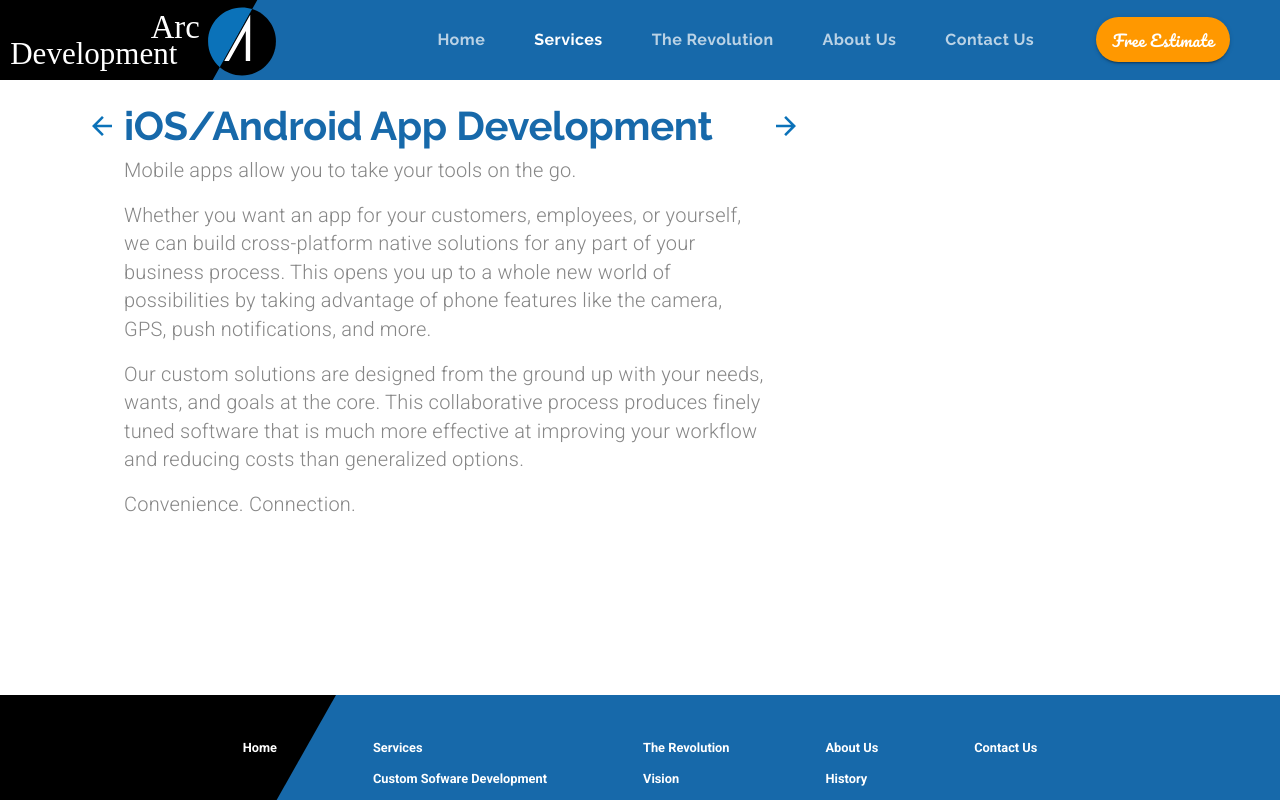
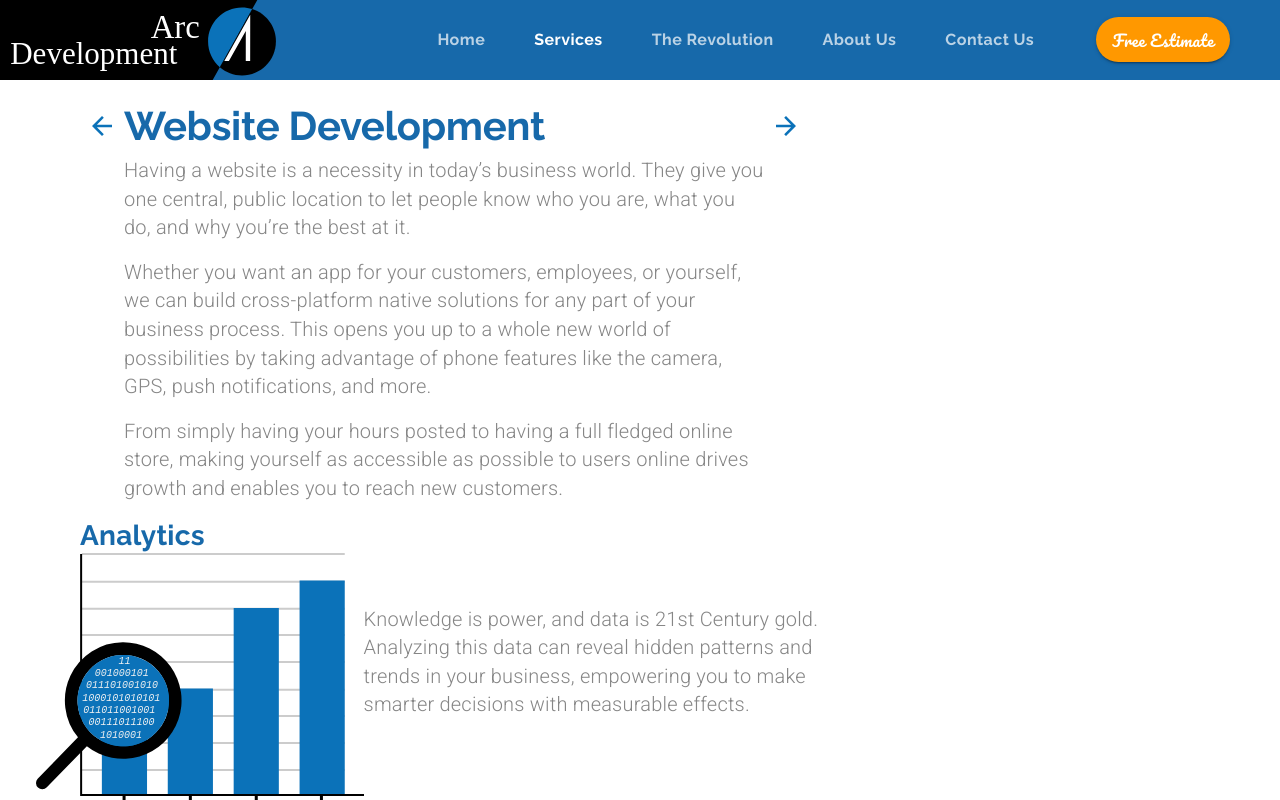
Before and after one commit to samandar-boymurodov/Arc-Development, a React (Create React App) app: page /websitedevelopment in a window 1280 px wide. Shown: the top 800 px of the page. Built offline with nearby package versions, Linux system fonts and the light colour scheme.

Commit message:
analytics section

```diff
--- a/src/components/WebDev.js
+++ b/src/components/WebDev.js
@@ -3,6 +3,10 @@
 
 import backArrow from "../assets/backArrow.svg";
 import forwardArrow from "../assets/forwardArrow.svg";
+import analytics from '../assets/analytics.svg'
+import seo from '../assets/seo.svg'
+import outreach from '../assets/outreach.svg'
+import ecommerce from '../assets/ecommerce.svg'
 
 const useStyles = makeStyles(theme => ({
     mainContainer: {
@@ -49,23 +53,16 @@
                 }}
             >
                 <Typography variant="h2" color="primary">
-                iOS/Android App Development
+                     Website Development
                 </Typography>
                 <Typography variant="body2" paragraph>
-                    Mobile apps allow you to take your tools on the go.
+                    Having a website is a necessity in today’s business world. They give you one central, public location to let people know who you are, what you do, and why you’re the best at it.
                 </Typography>
                 <Typography variant="body2" paragraph>
                     Whether you want an app for your customers, employees, or yourself, we can build cross-platform native solutions for any part of your business process. This opens you up to a whole new world of possibilities by taking advantage of phone features like the camera, GPS, push notifications, and more.
                 </Typography>
                 <Typography variant="body2" paragraph>
-                    Our custom solutions are designed from the ground up with your
-                    needs, wants, and goals at the core. This collaborative process
-                    produces finely tuned software that is much more effective at
-                    improving your workflow and reducing costs than generalized
-                    options.
-                </Typography>
-                <Typography variant="body2" paragraph>
-                Convenience. Connection.
+                    From simply having your hours posted to having a full fledged online store, making yourself as accessible as possible to users online drives growth and enables you to reach new customers.
                 </Typography>
             </Grid>
                 <Hidden mdDown>
@@ -76,6 +73,33 @@
                     </Grid>
                 </Hidden>
             </Grid>
+            <Grid container item alignItems="center">
+                <Grid item>
+                    <Grid container direction="column">
+                        <Grid item>
+                            <Typography variant="h4" color="primary">
+                                Analytics
+                            </Typography>
+                        </Grid>
+                        <Grid item>
+                            <img
+                                src={analytics}
+                                alt="analytics"
+                                    style={{
+                                        marginLeft: "-2.75rem"
+                                    }}
+                                />
+                        </Grid>
+                    </Grid>
+                </Grid>
+                <Grid item style={{
+                    maxWidth: "30rem"
+                }}>
+                    <Typography variant="body2">
+                         Knowledge is power, and data is 21st Century gold. Analyzing this data can reveal hidden patterns and trends in your business, empowering you to make smarter decisions with measurable effects.
+                    </Typography>
+                </Grid>
+            </Grid>
         </Grid>
     )
 }
```
